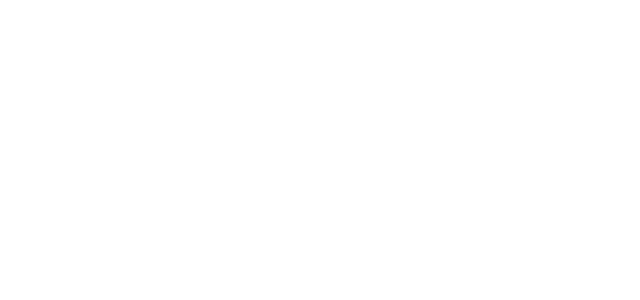
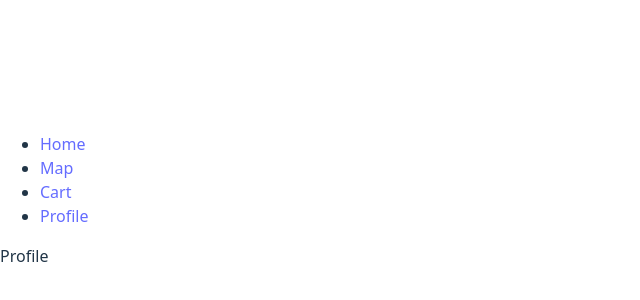
Before and after one commit to EdwardLee14/ReNu, a React (Vite) app in the folder ReNu/: page /profile in a window 1280 px wide. Before the commit this address had no page. Shown: the part 208-508 px from the top of the page, without its empty margins (0-640 px from the left). Built offline with nearby package versions, Linux system fonts and the light colour scheme.

Commit message:
add Profile

```diff
--- a/ReNu/src/App.jsx
+++ b/ReNu/src/App.jsx
@@ -5,6 +5,7 @@
 import Home from "./pages/Home"
 import Map from "./pages/Map"
 import Cart from "./pages/Cart"
+import Profile from "./pages/Profile"
 
 const App = () => {
   return (
@@ -14,6 +15,7 @@
           <Route index element={<Home />} />
           <Route path="map" element={<Map />} />
           <Route path="cart" element={<Cart />} />
+          <Route path="profile" element={<Profile />} />
         </Route>
       </Routes>
     </BrowserRouter>
--- a/ReNu/src/components/Layout.jsx
+++ b/ReNu/src/components/Layout.jsx
@@ -14,6 +14,10 @@
           <li>
             <Link to="/cart">Cart</Link>
           </li>
+          <li>
+            <Link to="/profile">Profile</Link>
+          </li>
+
         </ul>
       </nav>
       <Outlet />
--- /dev/null
+++ b/ReNu/src/pages/Profile.jsx
@@ -0,0 +1,9 @@
+import React from 'react'
+
+const Profile = () => {
+    return (
+        <div>Profile</div>
+    )
+}
+
+export default Profile
```
